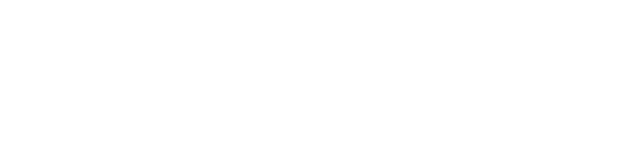
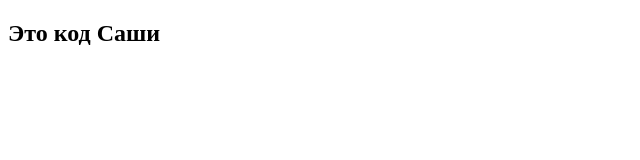
Before and after one commit to summersammy/first-project, a plain HTML site: page index.html in a window 1280 px wide. Shown: the whole page, without its empty margins (0-640 px from the left). Drawn offline with Linux system fonts and the light colour scheme.

Commit message:
Add head

```diff
--- a/index.html
+++ b/index.html
@@ -9,7 +9,9 @@
 </head>
 
 <body>
-    <section></section>
+    <section>
+        <h1>Это код Саши</h1>
+    </section>
 </body>
 
 </html>
```
